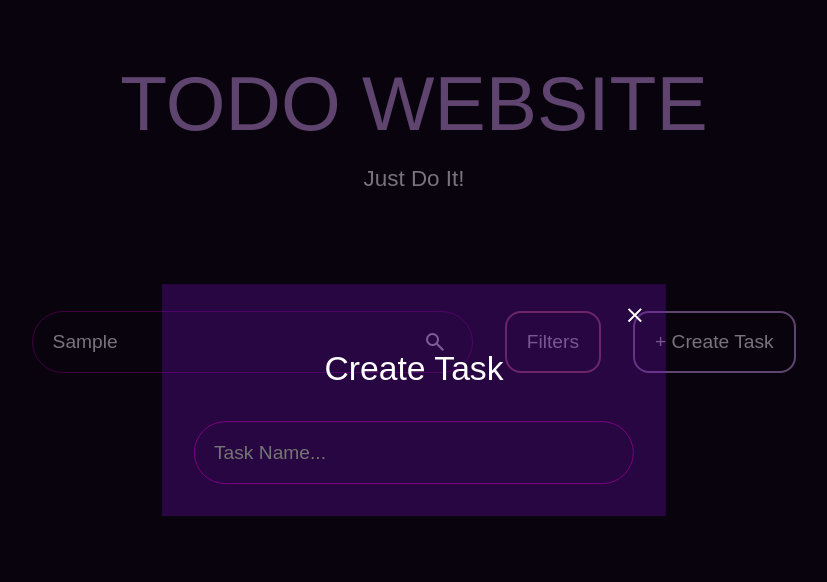
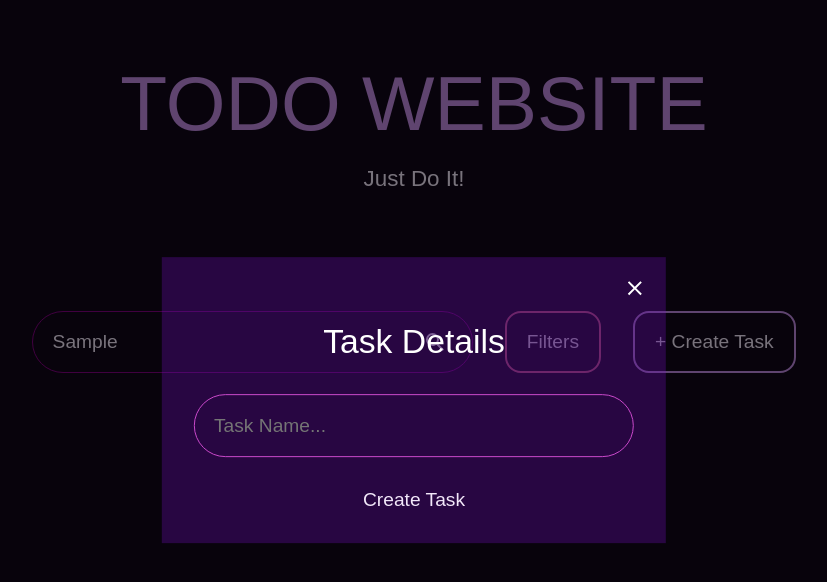
Before and after one commit to Ali200674/Todo-Website, a React (Vite) app in the folder todo-website/: page / in a window 1280 px wide. Both pictures are taken after typing "Sample" into the empty fields and a click on the button "+ Create Task". Shown: the top 582 px of the page, without its empty margins (226-1053 px from the left). Built offline with nearby package versions, Linux system fonts and the light colour scheme; a web font is replaced by a local one.

Commit message:
Removed the buttonmodal.css and combined it with the filters.css. Added a form into the ButtonModal.jsx. Fixed grammar in FiltersModal.jsx. Capitalized all css files.

```diff
--- a/todo-website/src/components/ButtonModal.jsx
+++ b/todo-website/src/components/ButtonModal.jsx
@@ -1,5 +1,5 @@
 import { createPortal } from "react-dom";
-import "../styles/buttonmodal.css";
+import "../styles/filters.css";
 import close from "../assets/close.svg";
 
 function ButtonModal({ modalVar, setModal }) {
@@ -11,13 +11,18 @@ function ButtonModal({ modalVar, setModal }) {
     <div className="modal-background">
       <div className="create-task-div">
         <div className="title">
-          <h3>Create Task</h3>
+          <h3>Task Details</h3>
         </div>
         <div className="exit-model-button">
           <img src={close} onClick={() => setModal((p) => !p)} />
         </div>
         <div className="input-field">
           <input type="text" placeholder="Task Name..." />
+        </div>
+        <div className="submit-form">
+          <form>
+            <button>Create Task</button>
+          </form>
         </div>
       </div>
     </div>,
--- a/todo-website/src/components/FiltersModal.jsx
+++ b/todo-website/src/components/FiltersModal.jsx
@@ -8,7 +8,7 @@ function FilterModal({ modalVar, setModal }) {
   }
 
   return createPortal(
-    <div className="model-background">
+    <div className="modal-background">
       <div className="filter-options-div">
         <div className="title">
           <h3>Filter Options</h3>
--- a/todo-website/src/styles/buttonmodal.css
+++ /dev/null
@@ -1,68 +0,0 @@
-.modal-background {
-  position: fixed;
-
-  top: 50%;
-  left: 50%;
-
-  transform: translate(-50%, -50%);
-
-  width: 100%;
-  height: 100%;
-
-  background-color: rgba(0, 0, 0, 0.5);
-
-  z-index: 1;
-}
-
-.create-task-div {
-  display: flex;
-  flex-direction: column;
-
-  align-items: center;
-  justify-content: center;
-
-  position: fixed;
-  top: 50%;
-  left: 50%;
-
-  transform: translate(-50%, -50%);
-
-  padding: 2rem;
-
-  background-color: rgba(119, 17, 202, 0.287);
-
-  color: white;
-
-  z-index: 2;
-}
-
-.exit-model-button {
-  position: absolute;
-
-  top: 0;
-  right: 0;
-
-  padding: 1.2rem;
-}
-
-input {
-  padding: 1.2rem;
-
-  outline: none;
-
-  background-color: transparent;
-
-  border: 1px solid purple;
-
-  border-radius: 2rem;
-
-  width: 25rem;
-
-  color: var(--text-color);
-
-  font-size: 1.2rem;
-}
-
-input:hover {
-  border: 1px solid rgba(128, 0, 128, 0.569);
-}
--- a/todo-website/src/styles/filters.css
+++ b/todo-website/src/styles/filters.css
@@ -1,5 +1,5 @@
 /* Filter Modal */
-.model-background {
+.modal-background {
   position: fixed;
 
   top: 50%;
@@ -15,7 +15,8 @@
   z-index: 1;
 }
 
-.filter-options-div {
+.filter-options-div,
+.create-task-div {
   display: flex;
   flex-direction: column;
 
@@ -114,3 +115,38 @@ input[type="checkbox"]:checked::before {
 
   font-size: 1.2rem;
 }
+
+.exit-model-button {
+  position: absolute;
+
+  top: 0;
+  right: 0;
+
+  padding: 1.2rem;
+}
+
+.input-field input {
+  padding: 1.2rem;
+
+  outline: none;
+
+  background-color: transparent;
+
+  border: 1px solid rgb(202, 73, 202);
+
+  width: 25rem;
+
+  color: var(--text-color);
+
+  font-size: 1.2rem;
+
+  border-radius: 2rem;
+}
+
+.input-field input:hover {
+  border: 1px solid rgba(128, 0, 128, 0.569);
+}
+
+.submit-form form {
+  margin-top: 2rem;
+}
--- a/todo-website/src/styles/searchbar.css
+++ b/todo-website/src/styles/searchbar.css
@@ -11,7 +11,7 @@
 }
 
 /* For the search bar input field */
-.search-bar input {
+.search-bar input[type="text"] {
   padding: 1.2rem;
 
   outline: none;
```
